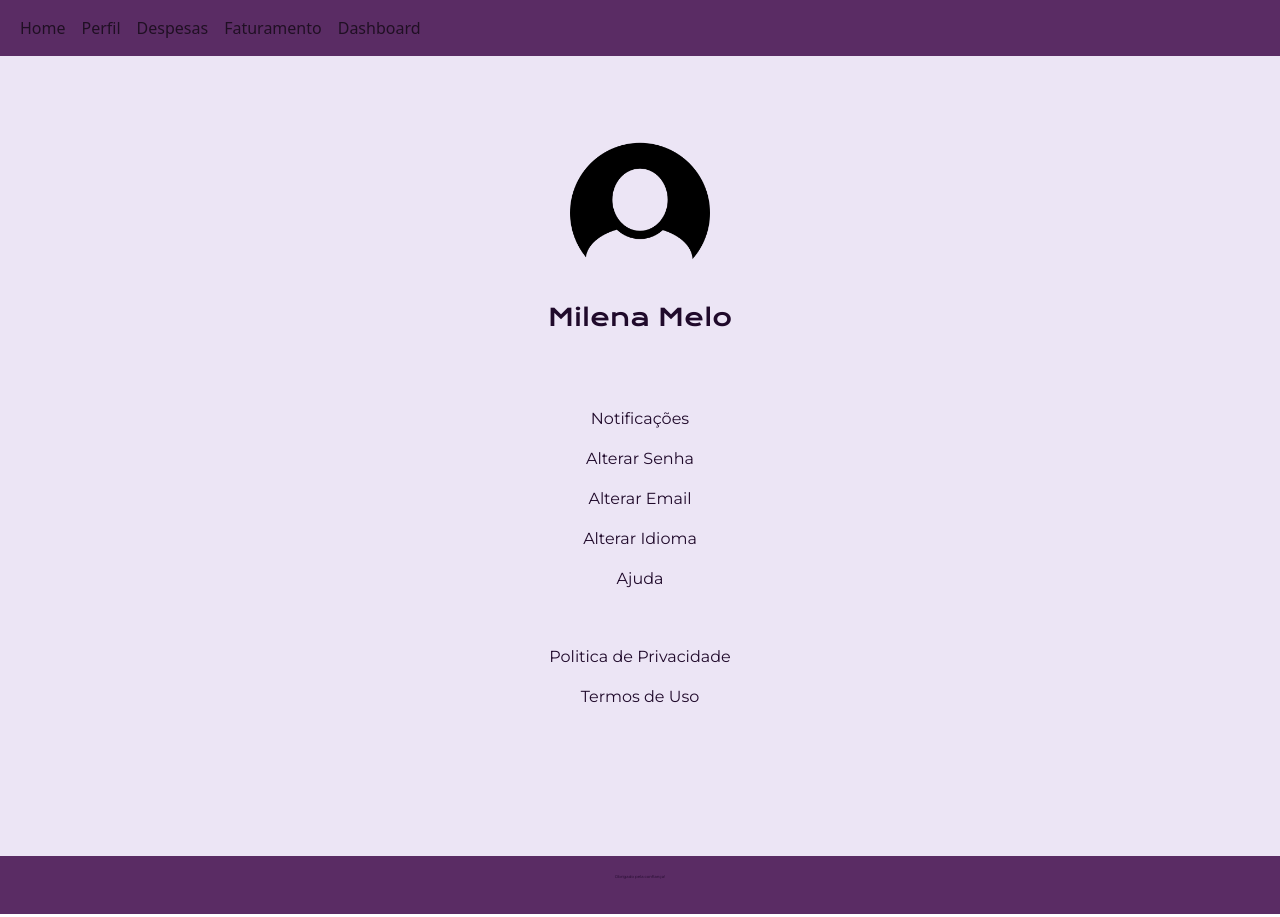
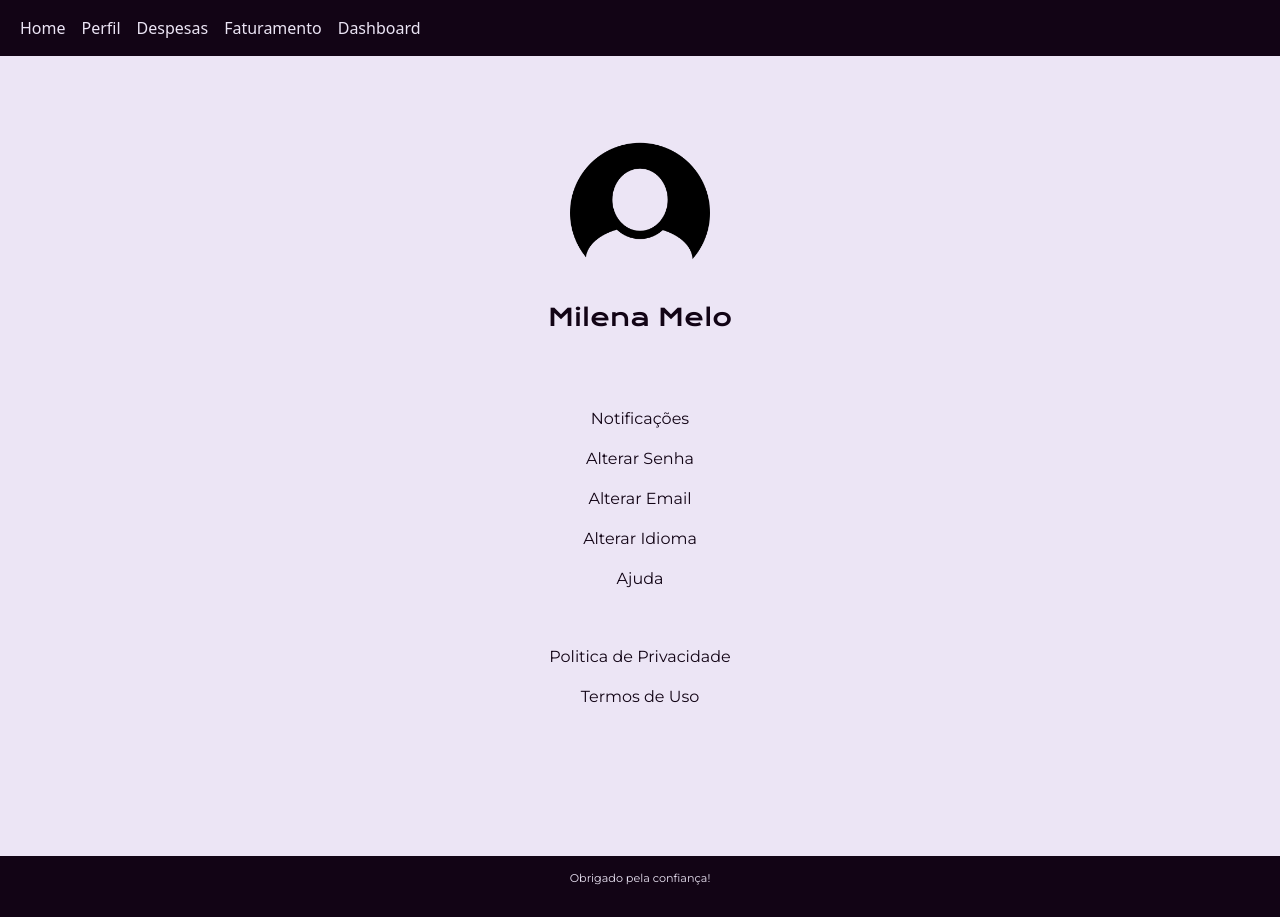
Before and after one commit to l44ver/Fintech2024, a plain HTML site: page componentes/perfil/perfil.html in a window 1280 px wide. Drawn offline with nearby package versions, Linux system fonts and the light colour scheme.

Commit message:
arrumei as cores

```diff
--- a/componentes/criarConta/criarConta.css
+++ b/componentes/criarConta/criarConta.css
@@ -1,11 +1,11 @@
 @import url("https://fonts.googleapis.com/css2?family=Krona+One&family=Montserrat:wght@400;600&display=swap");
 
 :root {
-	--cor-primaria: #5a2c64;
+	--cor-primaria: #120415;
 	--cor-secundaria: #ece5f5;
-	--cor-terciaria: #8e61a5;
-	--cor-quartenaria: #200a2b;
-	--cor-hover: #3d1845;
+	--cor-terciaria: #5f276c;
+	--cor-quartenaria: #8146a3;
+	--cor-hover: #3f1757;
 
 	--fonte-principal: "Krona One", sans-serif;
 	--fonte-secundaria: "Montserrat", sans-serif;
@@ -80,7 +80,7 @@ input {
 }
 
 .icone {
-	width: 110px;
+	width: 90px;
   height: auto;
 	position: relative;
 	top: 5%;
--- a/componentes/login/login.css
+++ b/componentes/login/login.css
@@ -1,11 +1,11 @@
 @import url("https://fonts.googleapis.com/css2?family=Krona+One&family=Montserrat:wght@400;600&display=swap");
 
 :root {
-	--cor-primaria: #5a2c64;
+	--cor-primaria: #120415;
 	--cor-secundaria: #ece5f5;
-	--cor-terciaria: #8e61a5;
-	--cor-quartenaria: #200a2b;
-	--cor-hover: #3d1845;
+	--cor-terciaria: #5f276c;
+	--cor-quartenaria: #8146a3;
+	--cor-hover: #3f1757;
 
 	--fonte-principal: "Krona One", sans-serif;
 	--fonte-secundaria: "Montserrat", sans-serif;
@@ -85,7 +85,7 @@ input {
 }
 
 .esqueci:hover {
-	color: var(--cor-hover);
+	color: var(--cor-quartenaria);
 }
 
 .criarConta {
@@ -96,5 +96,5 @@ input {
 }
 
 .criarConta:hover {
-	color: var(--cor-quartaria);
+	color: var(--cor-quartenaria);
 }
--- a/componentes/perfil/perfil.css
+++ b/componentes/perfil/perfil.css
@@ -1,11 +1,11 @@
 @import url("https://fonts.googleapis.com/css2?family=Krona+One&family=Montserrat:wght@400;600&display=swap");
 
 :root {
-	--cor-primaria: #5a2c64;
+	--cor-primaria: #120415;
 	--cor-secundaria: #ece5f5;
-	--cor-terciaria: #8e61a5;
-	--cor-quartenaria: #200a2b;
-	--cor-hover: #3d1845;
+	--cor-terciaria: #5f276c;
+	--cor-quartenaria: #8146a3;
+	--cor-hover: #3f1757;
 
 	--fonte-principal: "Krona One", sans-serif;
 	--fonte-secundaria: "Montserrat", sans-serif;
@@ -21,6 +21,10 @@
 	background-color: var(--cor-primaria);
 }
 
+.texto {
+	color: #ece5f5
+}
+
 main {
 	display: flex;
 	justify-content: center;
@@ -34,7 +38,7 @@ main {
 
 .nome {
 	font-family: var(--fonte-principal);
-	color: var(--cor-quartenaria);
+	color: var(--cor-primaria);
 	font-size: 24px;
 	margin-bottom: 4%;
 	position: relative;
@@ -49,19 +53,19 @@ main {
 }
 
 .configuracoes {
-	color: var(--cor-quartenaria);
+	color: var(--cor-primaria);
 	margin: 0% 0% 3% 0%;
 }
 
 .documentacao {
-	color: var(--cor-quartenaria);
+	color: var(--cor-primaria);
 }
 
 .rodape {
-	padding: 18px;
+	padding: 14px;
 	text-align: center;
 	font-family: var(--fonte-secundaria);
-	font-size: 4px;
-	color: var(--cor-quartenaria);
+	font-size: 70%;
+	color: var(--cor-secundaria);
 	background-color: var(--cor-primaria);
 }
--- a/componentes/perfil/perfil.html
+++ b/componentes/perfil/perfil.html
@@ -5,7 +5,7 @@
   <meta charset="UTF-8">
   <meta name="viewport" content="width=device-width, initial-scale=1.0">
   <link href="https://cdn.jsdelivr.net/npm/bootstrap@5.3.3/dist/css/bootstrap.min.css" rel="stylesheet" integrity="sha384-QWTKZyjpPEjISv5WaRU9OFeRpok6YctnYmDr5pNlyT2bRjXh0JMhjY6hW+ALEwIH" crossorigin="anonymous">
-  <link rel="stylesheet" href="/componentes/perfil/perfil.css">
+  <link rel="stylesheet" href="perfil.css">
   <title>Control Money - Perfil</title>
 </head>
 
@@ -20,19 +20,19 @@
 
         <div class="collapse navbar-collapse" id="navbarNav">
           <ul class="navbar-nav">
-              <a class="nav-link" href="#">Home</a>
+              <a class="nav-link texto" href="#">Home</a>
             </li>
             <li class="nav-item">
-              <a class="nav-link" href="#">Perfil</a>
+              <a class="nav-link texto" href="#">Perfil</a>
             </li>
             <li class="nav-item">
-              <a class="nav-link" href="#">Despesas</a>
+              <a class="nav-link texto" href="#">Despesas</a>
             </li>
             <li class="nav-item">
-              <a class="nav-link" href="#">Faturamento</a>
+              <a class="nav-link texto" href="#">Faturamento</a>
             </li>
             <li class="nav-item">
-              <a class="nav-link" href="#">Dashboard</a>
+              <a class="nav-link texto" href="#">Dashboard</a>
             </li>
           </ul>
         </div>
```
